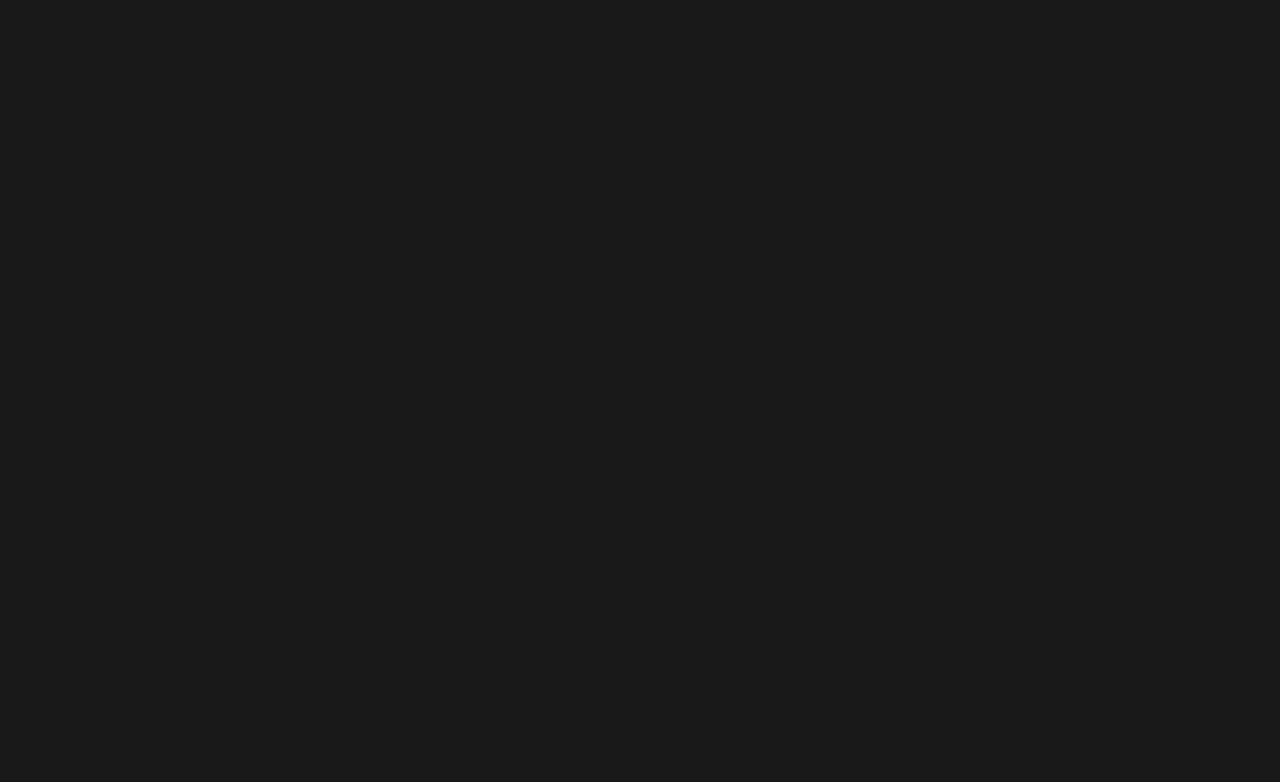
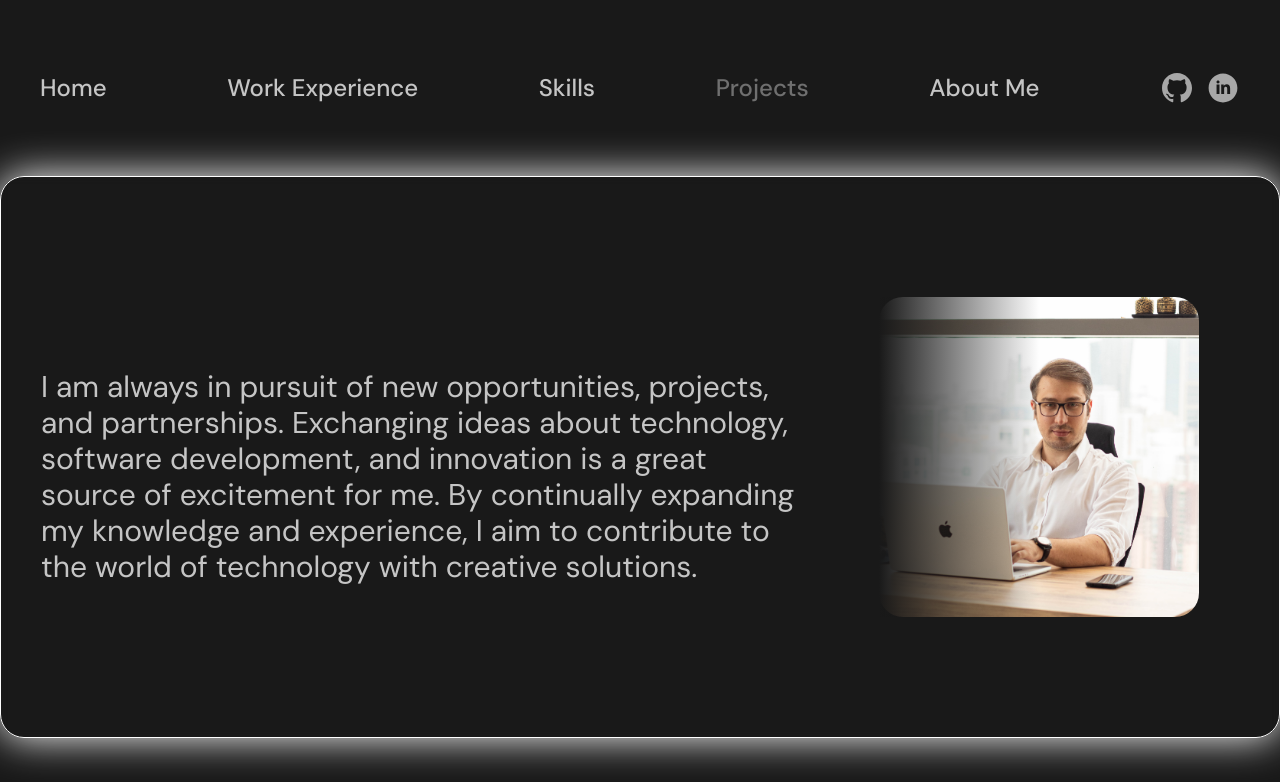
Before and after one commit to mertttekin/webmert, a Nuxt app: page /aboutme in a window 1280 px wide. Before the commit this address had no page. Shown: the top 782 px of the page. Built offline with nearby package versions, Linux system fonts and the light colour scheme.

Commit message:
last touches

```diff
--- /dev/null
+++ b/components/AboutMe/index.vue
@@ -0,0 +1,45 @@
+<template>
+    <div
+        class="md:flex max-w-7xl xl:mx-auto border border-white rounded-3xl shadow-xl cardShadow backdrop-blur-sm bg-opacity-30 mx-8">
+        <div class="flex-[2] flex items-center">
+            <p class="text-white pl-10 pt-10 text-sm sm:text-2xl xl:text-3xl font-dmSans opacity-75">
+                I am always in pursuit of new opportunities,
+                projects, and partnerships. Exchanging ideas about
+                technology, software development, and innovation
+                is a great source of excitement for me.
+                By continually expanding my knowledge and
+                experience, I aim to contribute to the world
+                of technology with creative solutions.
+            </p>
+        </div>
+        <div class="flex-1 p-10 overflow-hidden">
+            <div class="lg:h-[60vh] flex items-center">
+                <div class="relative mx-auto ">
+                    <img src="~/assets/img/aboutme.jpg" alt="Your Image" class="w-full h-auto rounded-3xl blur-none z-10 max-w-[200px] sm:min-w-[320px]">
+                    <div
+                        class="absolute top-0 left-0 w-full h-full bg-gradient-to-l from-transparent via-transparent to-[#191919] opacity-100 ">
+                    </div>
+                </div>
+            </div>
+        </div>
+    </div>
+</template>
+
+<style scoped>
+
+    .cardShadow{
+        animation: shadowAnimation 5s infinite;
+    }
+
+    @keyframes shadowAnimation {
+    0% {
+        box-shadow: 0px 0px 40px rgba(255, 255, 255, 1);
+    }
+    50% {
+        box-shadow: 0px 0px 40px #540fb1;
+    }
+    100% {
+        box-shadow: 0px 0px 40px rgba(255, 255, 255, 1);
+    }
+}
+</style>
--- a/components/Experience/index.vue
+++ b/components/Experience/index.vue
@@ -1,5 +1,5 @@
 <template>
-    <div class="font-quicksand text-white text-center my-10 sm:my-20">
+    <div id="experience" class="font-quicksand text-white text-center my-10 sm:my-20">
         <h1 class="font-semibold sm:text-5xl text-3xl">
             Work Experience
         </h1>
@@ -8,7 +8,7 @@
                 class="max-w-7xl mx-auto space-y-1 py-2 items-start text-start px-10 rounded-3xl bg-gradient-to-br from-[#693B93] via-[#6EBFF439] to-[#4690D400]">
                 <h2 class="font-semibold sm:text-2xl text-2xl">Front-end Developer</h2>
                 <h3 class="font-extralight text-sm">NGSI Next Gen Solution & Innovation · May 2023 - Present</h3>
-                <p class="sm:text-xl text-lg">In my current role, I work with a Vue.js-based frameFFFwork called Nuxt.js to
+                <p class="sm:text-xl text-lg">In my current role, I work with a Vue.js-based framework called Nuxt.js to
                     create dynamic interfaces and
                     perform server-side rendering.</p>
             </li>
--- a/components/Navbar/index.vue
+++ b/components/Navbar/index.vue
@@ -1,12 +1,12 @@
 <template>
     <div id="navbar" class=" max-w-7xl mx-auto sm:my-14 border-b sm:border-none mb-5">
         <ul
-            class="flex justify-between font-dmSans text-lg items-center md:text-2xl capitalize text-[#C5C5C5] py-4 px-10 font-medium cursor-pointer">
+            class="flex justify-between font-dmSans text-xs items-center md:text-2xl capitalize text-[#C5C5C5] py-4 px-10 font-medium cursor-pointer">
             <NuxtLink :to="'/'" class="hover:scale-105 transform duration-75 hover:text-white">Home</NuxtLink>
-            <li class="hidden sm:block hover:scale-105 transform duration-75 hover:text-white">Work Experience</li>
-            <li class="hidden sm:block hover:scale-105 transform duration-75 hover:text-white">Skills</li>
+            <li @click="scrollToSection('experience',routeName)" class="hidden sm:block hover:scale-105 transform duration-75 hover:text-white">Work Experience</li>
+            <li @click="scrollToSection('skills',routeName)" class="hidden sm:block hover:scale-105 transform duration-75 hover:text-white">Skills</li>
             <NuxtLink :to="'/project'" class="hover:scale-105 transform duration-75 hover:text-white animate-pulse">Projects</NuxtLink>
-            <li class="hidden sm:block hover:scale-105 transform duration-75 hover:text-white">About Me</li>
+            <NuxtLink  :to="'/aboutme'" class="hover:scale-105 transform duration-75 hover:text-white">About Me</NuxtLink >
             <li class="flex items-center justify-around space-x-3 w-10 sm:w-20">
                 <NuxtLink :to="'https://github.com/mertttekin'" target="_blank">
                     <svg xmlns="http://www.w3.org/2000/svg" width="30" height="30" viewBox="0 0 30 30" fill="none" class="hover:scale-105 transform duration-75">
@@ -33,3 +33,10 @@
         </ul>
     </div>
 </template>
+
+<script setup>
+    const route = useRoute()
+    const routeName = ref();
+    routeName.value = route.params
+    const { scrollToSection } = useNavigate();
+</script>
--- a/components/Project/Item.vue
+++ b/components/Project/Item.vue
@@ -4,11 +4,12 @@
 
 <template>
     <!-- Project START -->
-    <div class="text-white h-[50vh] lg:h-[65vh] hidden md:block">
+    <div class="text-white h-[50vh] lg:h-[65vh] hidden md:block mb-32">
         <div class="max-w-8xl mx-auto flex xl:space-x-12" :class="!odd && 'flex-row-reverse'">
             <div class="xl:flex-[5] flex-1">
                 <div id="laptop" class="relative hidden md:block lg:max-h-[650px] min-w-[320px] bg-white pl-32">
-                    <img class="absolute lg:max-h-[650px] max-h-[450px] min-w-[320px]" src="~/assets/img/laptop.png" alt="laptop">
+                    <img class="absolute lg:max-h-[650px] max-h-[450px] min-w-[320px]" src="~/assets/img/laptop.png"
+                        alt="laptop">
                     <iframe id="scaled-frame"
                         class="absolute lg:w-[1490px] lg:h-[944px] lg:left-64 lg:top-8 z-20 w-[1110px] h-[724px] left-56 top-5"
                         :src="data.url" frameborder="0"></iframe>
@@ -19,33 +20,36 @@
                         :src="data.url" frameborder="0"></iframe>
                 </div>
             </div>
-            <div class="flex-1 hidden xs:block sm:hidden xl:block pr-1 text-md">
-                <div class="bg-purple-500 h-[50vh] bg-opacity-5 border border-white p-5 rounded-lg space-y-1 shadow-xl shadow-white">
+            <div class="flex-1 hidden xs:block sm:hidden xl:block pr-1 text-sm">
+                <div
+                    class="bg-gradient-to-l from-slate-800 via-transparent to-transparent h-[50vh] border border-white p-5 rounded-lg space-y-5 shadow-lg shadow-white">
                     <h1>
-                        Project Name : {{ data.projectName }}
+                        <span class="font-bold">Project Name :</span> {{ data.projectName }}
                     </h1>
                     <h2>
-                        Company Name : {{ data.campanyName }}
+                        <span class="font-bold">Company Name :</span> {{ data.campanyName }}
                     </h2>
                     <h2>
-                        My Role :  {{ data.myRole }}
+                        <span class="font-bold">My Role :</span> {{ data.myRole }}
                     </h2>
-                    <p>Description :   {{ data.description }}</p>
+                    <p>
+                        <span class="font-bold">Description :</span> {{ data.description }}
+                    </p>
                 </div>
             </div>
         </div>
     </div>
     <!-- MOBİL START -->
-    <div class=" justify-center">
-        <div class="md:hidden w-[100%] mx-auto relative">
-            <img src="~/assets/img/phone.png" class="h-full mx-auto " alt="phone 2"><img>
-            <iframe class="absolute w-[89%] scale-75 h-[122%] -top-[13%] z-10 left-[50%] -translate-x-[50%] rounded-4xl"
+    <div class=" justify-center pb-20">
+        <div class="md:hidden w-[100%] mx-auto relative min-w-[370px] max-w-[370px]">
+            <img src="~/assets/img/phone.png" class="h-[70vh] mx-auto min-w-[370px] max-w-[370px]" alt="phone 2"><img>
+            <iframe class="absolute w-[87%] scale-75 h-[122%] -top-[13%] z-10 left-[50%] -translate-x-[50%] rounded-4xl"
                 :src="data.url" frameborder="0"></iframe>
         </div>
         <div class="xl:hidden w-[1px] bg-white h-20 mx-auto">
         </div>
         <div class="text-white mx-10 mb-10 xl:hidden">
-            <div class="bg-purple-500 bg-opacity-5 border border-white p-5 rounded-lg space-y-1 shadow-xl shadow-white ">
+            <div class="bg-gradient-to-l from-slate-800 via-transparent to-transparent border border-white p-5 rounded-lg space-y-1 shadow-xl shadow-white ">
                 <h1>
                     Proje Name : {{ data.projectName }}
                 </h1>
@@ -53,9 +57,9 @@
                     Company Name : {{ data.campanyName }}
                 </h2>
                 <h2>
-                        My Role :  {{ data.myRole }}
+                    My Role : {{ data.myRole }}
                 </h2>
-                    <p>Description :   {{ data.description }}</p>
+                <p>Description : {{ data.description }}</p>
             </div>
         </div>
     </div>
--- a/components/Project/index.vue
+++ b/components/Project/index.vue
@@ -2,7 +2,7 @@
 <template>
 
         <h1 class="text-white text-center font-quicksand text-4xl p-10 ">My Projects</h1>
-        <ProjectItem v-for="item in project.projeler" :key="item.id" :data="item" :odd="item.id % 2 !== 0"/>
+        <ProjectItem class="space-y-32" v-for="item in project.projeler" :key="item.id" :data="item" :odd="item.id % 2 !== 0"/>
 
 </template>
 
--- a/data/project.json
+++ b/data/project.json
@@ -47,6 +47,14 @@
             "campanyName" : "Weeb Group",
             "myRole" : "Fonted Developer",
             "description" : " Lorem ipsum dolor sit amet consectetur adipisicing elit. Omnis veritatis dicta qui, deleniti aliquam voluptatum quis, quisquam dolor doloremque accusamus tenetur libero pariatur fuga doloribus! Totam velit autem possimus maxime."
+        },
+        {
+            "id":7,
+            "url":"https://restaurant.ngsi.de/",
+            "projectName" : "Restaurant Project",
+            "campanyName" : "NGSI",
+            "myRole" : "Fonted Developer",
+            "description" : " Lorem ipsum dolor sit amet consectetur adipisicing elit. Omnis veritatis dicta qui, deleniti aliquam voluptatum quis, quisquam dolor doloremque accusamus tenetur libero pariatur fuga doloribus! Totam velit autem possimus maxime."
         }
     ]
 }
--- a/package.json
+++ b/package.json
@@ -6,7 +6,8 @@
     "dev": "nuxt dev",
     "generate": "nuxt generate",
     "preview": "nuxt preview",
-    "postinstall": "nuxt prepare"
+    "postinstall": "nuxt prepare",
+    "host": "vite --host"
   },
   "devDependencies": {
     "@nuxt/devtools": "latest",
--- /dev/null
+++ b/pages/aboutme.vue
@@ -0,0 +1,8 @@
+<template>
+    <div>
+        <Navbar/>
+        <AboutMe/>
+        <Skills/>
+        <Footer/>
+    </div>
+</template>
```
Also changed, not shown: components/Skills/index.vue (+48 -27 lines), assets/img/aboutme.jpg (added), 1 other file (tests, documents, lock files or other folders). Lines whose indentation alone changed are shown as unchanged.
